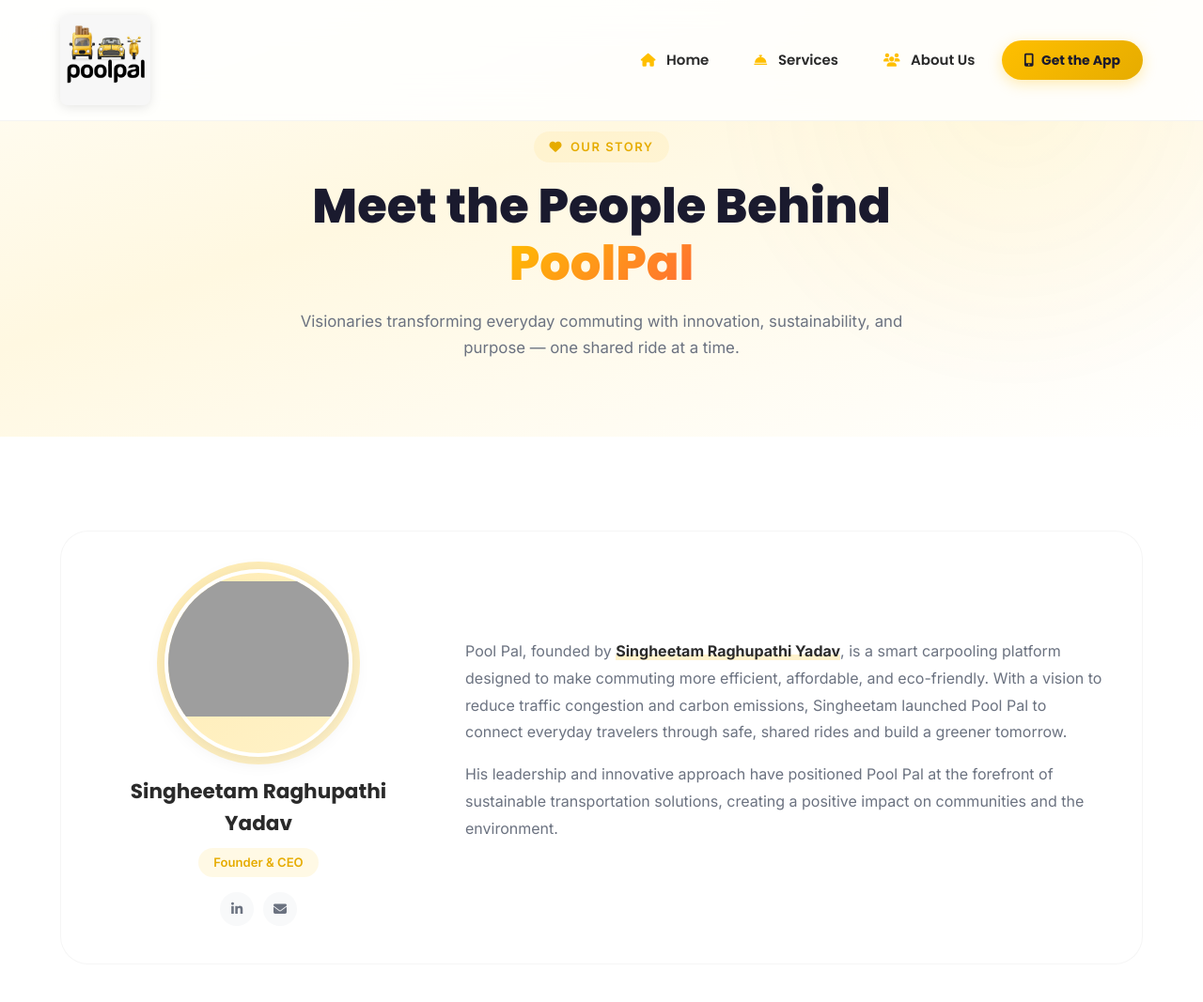
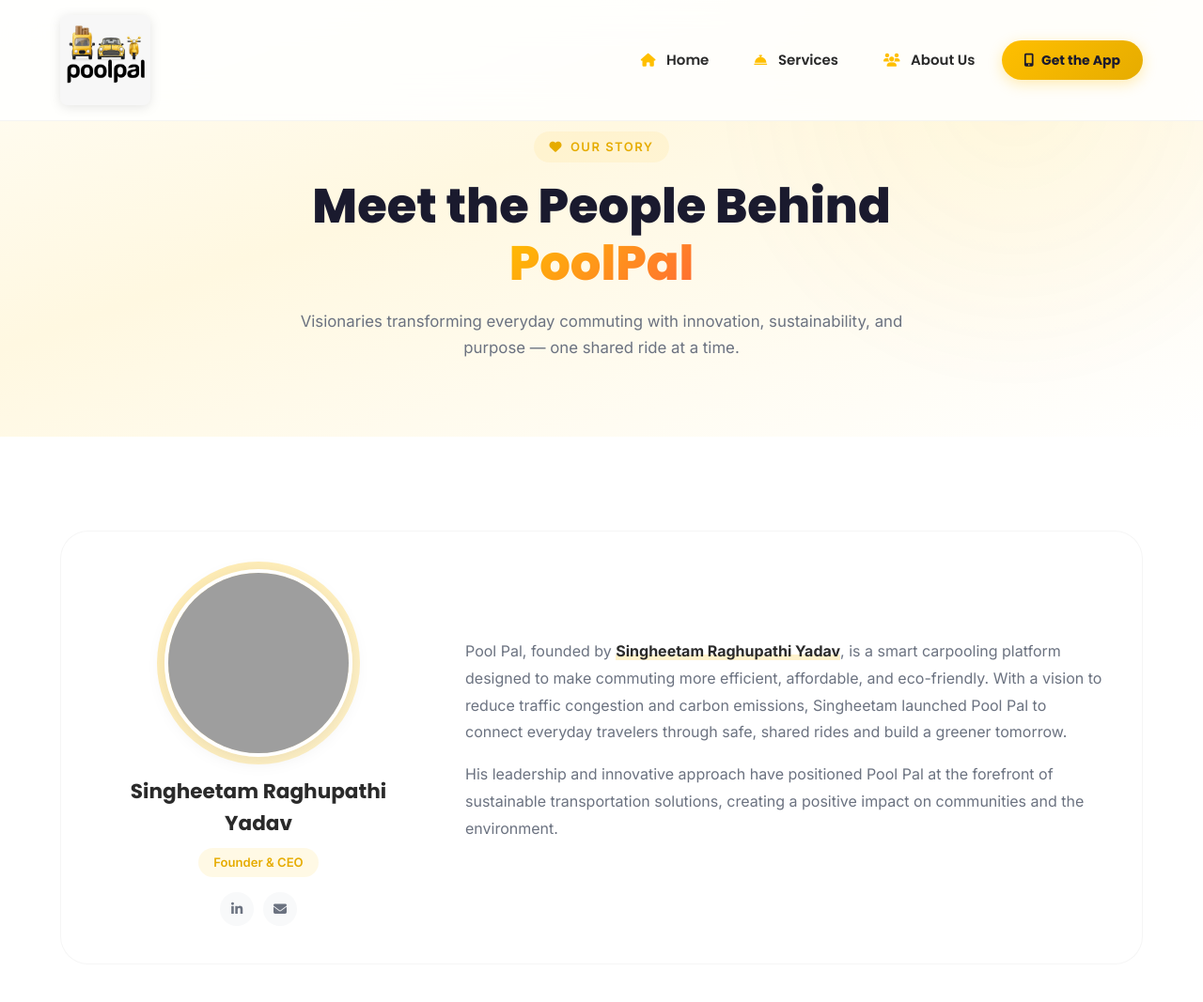
Before and after one commit to hemanth2731441/Poolpal, a PHP site: page /aboutus.php in a window 1280 px wide. Shown: the top 1067 px of the page at 94% size. Run offline with PHP 8.4, Linux system fonts and the light colour scheme; grey boxes are pictures that could not be loaded.

Commit message:
Balance founder1 image quality with better framing

```diff
--- a/aboutus.php
+++ b/aboutus.php
@@ -23,7 +23,7 @@ include 'nav.php';
         <!-- Founder 1 -->
         <div class="founder-row reveal">
           <div class="founder-photo">
-            <div class="founder-img-wrap" style="--founder-fit: contain; --founder-focus: 50% 20%;">
+            <div class="founder-img-wrap" style="--founder-focus: 50% 18%;">
               <img src="images/founder1.jpeg" alt="Singheetam Raghupathi Yadav" onerror="this.src='images/default.jpg'" />
             </div>
             <h3 class="founder-name">Singheetam Raghupathi Yadav</h3>
```
